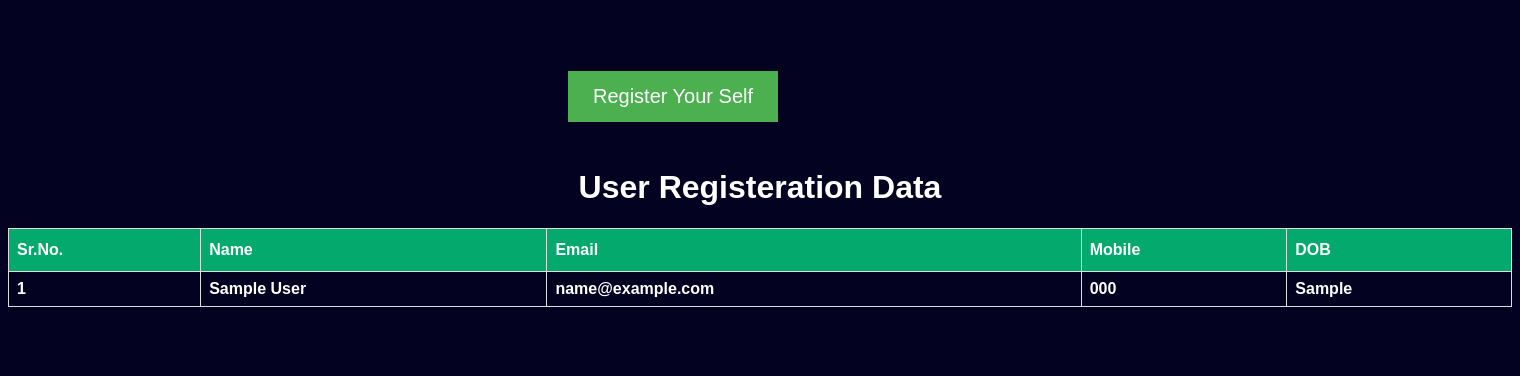
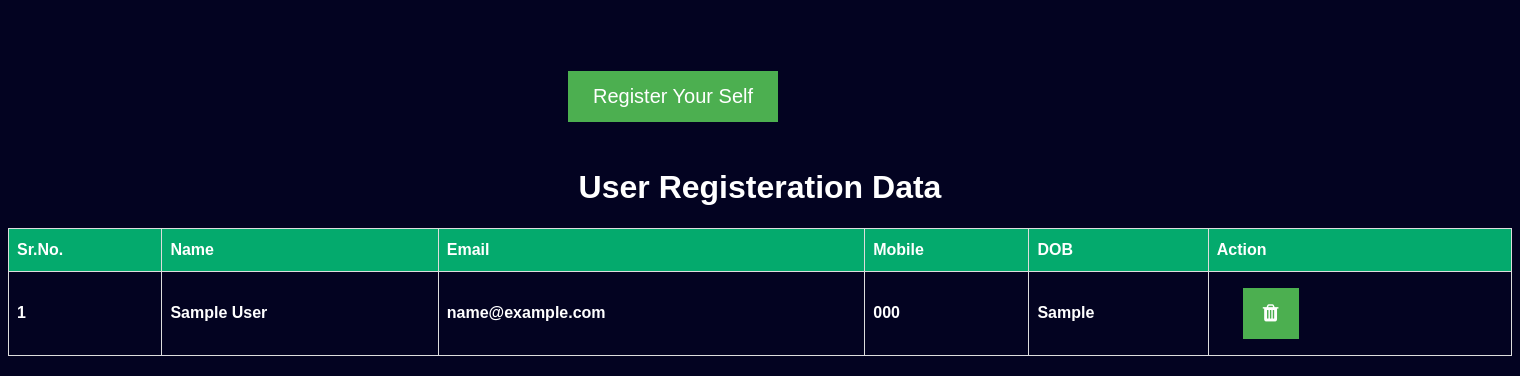
Before and after one commit to Pradyumnabiswal99/Registration_Form, a Django app: page / in a window 1520 px wide. Shown: the part 432-808 px from the top of the page. Run offline with Django 3.2, Linux system fonts and the light colour scheme; tables that the repository leaves empty hold one stand-in row (values such as "Sample post"); some libraries are stand-ins or nearby versions.

Commit message:
Update Welcome.html

```diff
--- a/todo_list/templates/Welcome.html
+++ b/todo_list/templates/Welcome.html
@@ -9,6 +9,7 @@
 	<script src="https://ajax.googleapis.com/ajax/libs/jquery/3.5.1/jquery.min.js"></script>
 	<script src="https://cdn.jsdelivr.net/npm/sweetalert2@7.12.15/dist/sweetalert2.all.min.js"></script>
 	 <script src="https://maxcdn.bootstrapcdn.com/bootstrap/4.5.2/js/bootstrap.min.js"></script>
+	 <link rel="stylesheet" href="//maxcdn.bootstrapcdn.com/font-awesome/4.7.0/css/font-awesome.min.css">
 	<style>
 #customers {
   font-family: Arial, Helvetica, sans-serif;
@@ -32,6 +33,10 @@
   background-color: #04AA6D;
   color: white;
 }
+.del{
+	width: 56px;
+
+}
 	</style>
 
 </head>
@@ -39,7 +44,7 @@
 	<div id="clock"></div>
 	<svg id="first" viewBox="0 0 960 300">
 	<symbol id="v-text">
-		<text text-anchor="middle" x="50%" y="80%" style="margin-left:20px;"> Welcome </text>
+		<text text-anchor="middle" x="50%" y="80%" style="margin-left:20px;"> Welcome</text>
 	</symbol>
 
 	<g class = "g-ants">
@@ -107,7 +112,8 @@ Register Your Self</button>
                         <th>Name</th>
                         <th>Email</th>
                         <th>Mobile</th>
-						  <th>DOB</th>
+						<th>DOB</th>
+						<th>Action</th>
                       </tr>
 				<tbody id="user_table" style="colour:red;"></tbody>
 </table>
@@ -165,8 +171,8 @@ Register Your Self</button>
 					var data=response["user_data"]
 					console.log(data)
 					for (var i = 0; i < data.length; i++) {
-					dob=data[i]["dob"].slice(0,10)
-					 result = result + '<tr> <td>'+cnt+'</td><td>'+data[i]["Name"]+'</td><td>'+data[i]['Email']+'</td><td>'+data[i]['Mobile']+'</td><td>'+dob+'</td></tr>';
+
+					 result = result + '<tr> <td>'+cnt+'</td><td>'+data[i]["Name"]+'</td><td>'+data[i]['Email']+'</td><td>'+data[i]['Mobile']+'</td><td>'+data[i]['dob']+'</td><td><button class="del" onclick="Delete_me('+data[i]['id']+')"><i class="fa fa-trash"></i></button></td></tr>';
 					 cnt = cnt+1;
 					}
 					$('#user_table').html(result);
@@ -297,8 +303,11 @@ $('#signup').on('click',function(){
         success: function (response) { // on success..
              console.log(response);
            if(response.status==1){
-				swal("Data Added Sucessfully")
-				window.location.reload();
+			swal({title: "Success", text: "User Added Successfully", type:
+"success"}).then(function(){
+   window.location.reload();
+   }
+);
 
            }else{
            		swal("Something went Wrong!...")
@@ -311,6 +320,27 @@ $('#signup').on('click',function(){
     });
 
 </script>
+<script>
+function Delete_me(id){
+	URl=$.get("/delete?id="+id,function(response) {
+		if(response.status==1){
+
+			swal({title: "Success", text: "User Deleted Successfully", type:
+"success"}).then(function(){
+   window.location.reload();
+   }
+);
+
+           }else{
+           		swal("Something went Wrong!...")
+           }
+
+
+	});
+}
+
+</script>
+
 
 </body>
 </html>
```
